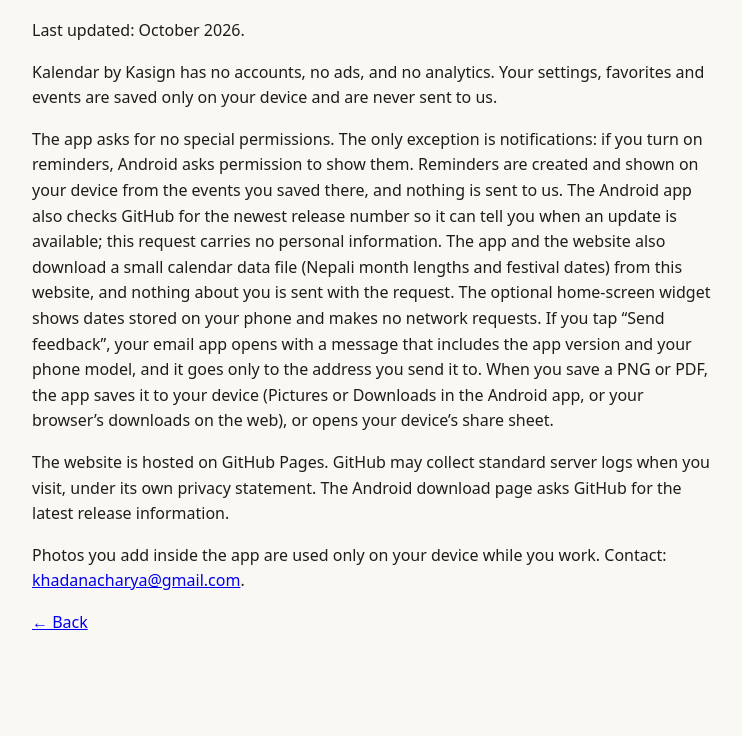
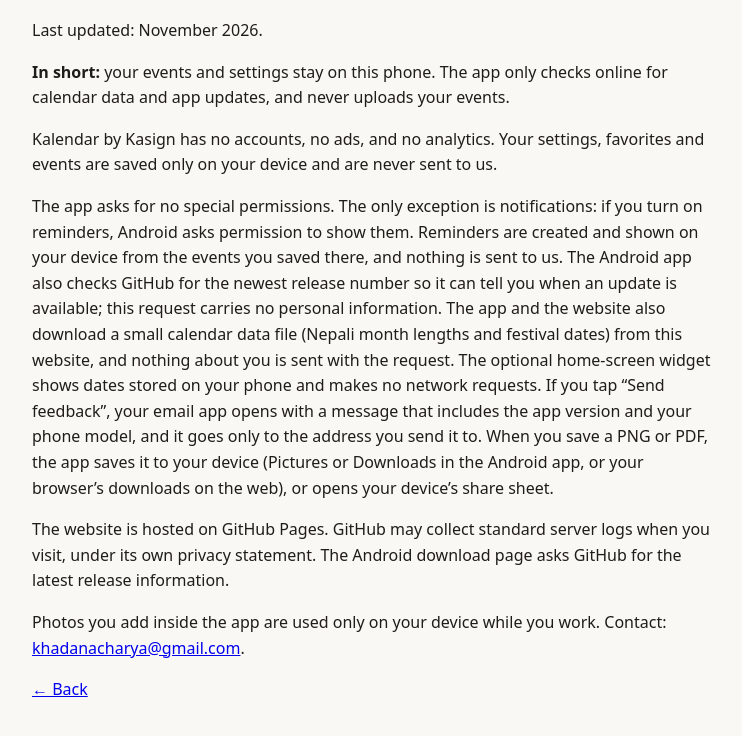
Before and after one commit to kartproduction/kalendarbykasign, a website: page privacy.html in a window 1280 px wide. Shown: the part 100-836 px from the top of the page, without its empty margins (268-1010 px from the left). Before the commit the page ends 800 px from the top, so only its background shows below. Drawn offline with Linux system fonts and the light colour scheme.

Commit message:
Add files via upload

```diff
--- a/privacy.html
+++ b/privacy.html
@@ -3,7 +3,8 @@
 <title>Privacy — Kalendar by Kasign</title>
 <style>body{font:16px/1.6 system-ui,sans-serif;max-width:680px;margin:0 auto;padding:24px;color:#1f1d1a;background:#faf8f4}@media(prefers-color-scheme:dark){body{background:#171513;color:#f2eee8}a{color:#e08a5c}}h1{font-family:Georgia,serif}</style></head><body>
 <h1>Privacy policy</h1>
-<p>Last updated: October 2026.</p>
+<p>Last updated: November 2026.</p>
+<p><strong>In short:</strong> your events and settings stay on this phone. The app only checks online for calendar data and app updates, and never uploads your events.</p>
 <p>Kalendar by Kasign has no accounts, no ads, and no analytics. Your settings, favorites and events are saved only on your device and are never sent to us.</p>
 <p>The app asks for no special permissions. The only exception is notifications: if you turn on reminders, Android asks permission to show them. Reminders are created and shown on your device from the events you saved there, and nothing is sent to us. The Android app also checks GitHub for the newest release number so it can tell you when an update is available; this request carries no personal information. The app and the website also download a small calendar data file (Nepali month lengths and festival dates) from this website, and nothing about you is sent with the request. The optional home-screen widget shows dates stored on your phone and makes no network requests. If you tap “Send feedback”, your email app opens with a message that includes the app version and your phone model, and it goes only to the address you send it to. When you save a PNG or PDF, the app saves it to your device (Pictures or Downloads in the Android app, or your browser’s downloads on the web), or opens your device’s share sheet.</p>
 <p>The website is hosted on GitHub Pages. GitHub may collect standard server logs when you visit, under its own privacy statement. The Android download page asks GitHub for the latest release information.</p>
```
